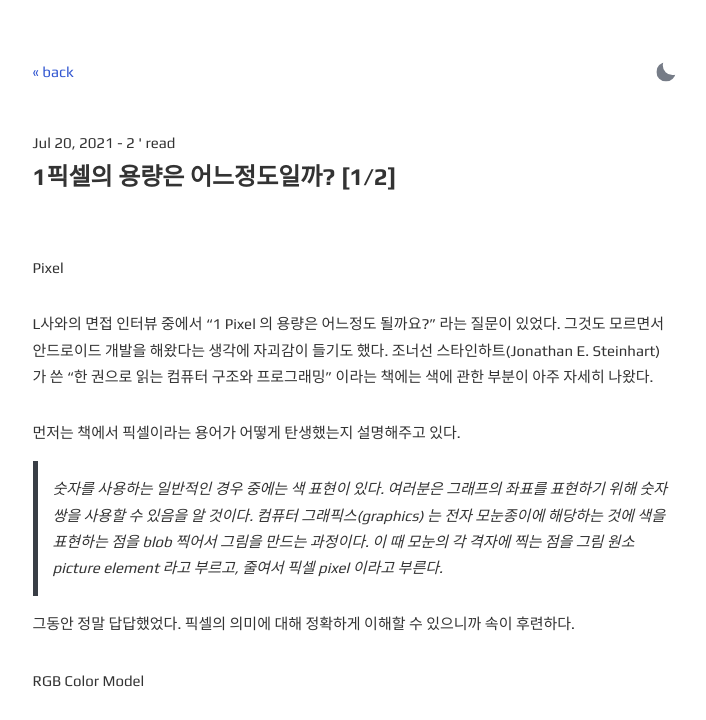
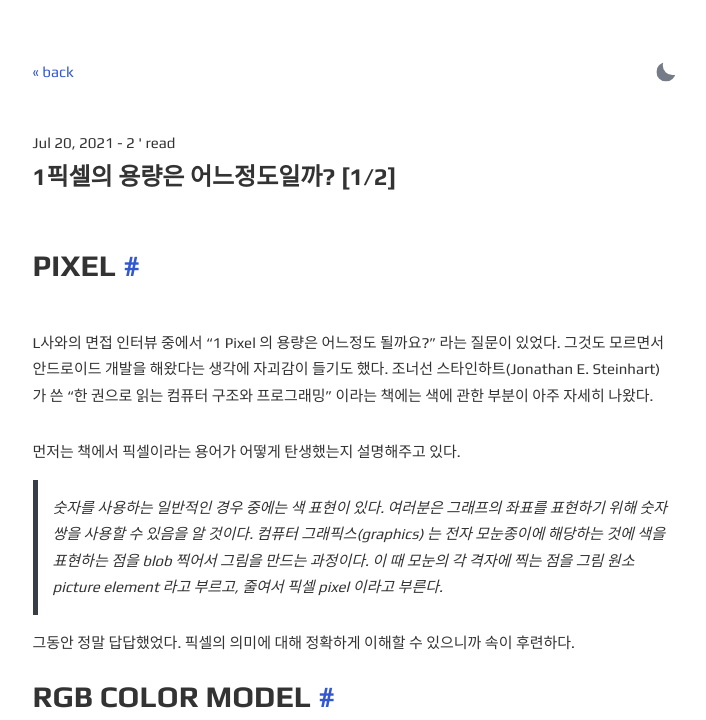
Before and after one commit to emptypott/emptypott.github.io, a Jekyll site: the page built from _posts/2021-07-20-post.md, in a window 1280 px wide and 900 px high, cut to the strip 0-720 px from the top of the window. Shown: the whole strip, without its empty margins (285-991 px from the left). Built offline with Jekyll 4.4.1, drawn with Linux system fonts in a browser that asks for light colours; comment, search, counter and statistics services are not loaded.

Commit message:
Update 2021-07-20-post.md

```diff
--- a/_posts/2021-07-20-post.md
+++ b/_posts/2021-07-20-post.md
@@ -6,7 +6,7 @@ categories: Pixel RGB
 date: 2021-07-20
 ---
 
-Pixel
+# Pixel
 
 L사와의 면접 인터뷰 중에서 "1 Pixel 의 용량은 어느정도 될까요?" 라는 질문이 있었다. 그것도 모르면서 안드로이드 개발을 해왔다는 생각에 자괴감이 들기도 했다. 조너선 스타인하트(Jonathan E. Steinhart) 가 쓴 "한 권으로 읽는 컴퓨터 구조와 프로그래밍" 이라는 책에는 색에 관한 부분이 아주 자세히 나왔다.
 
@@ -16,7 +16,7 @@ L사와의 면접 인터뷰 중에서 "1 Pixel 의 용량은 어느정도 될까
 
 그동안 정말 답답했었다. 픽셀의 의미에 대해 정확하게 이해할 수 있으니까 속이 후련하다.
 
-RGB Color Model
+# RGB Color Model
 
 <img src="https://user-images.githubusercontent.com/30063384/236707575-aba6c715-94e4-4dbd-b8d0-c72b9dc4833c.png" width="400" height="400">
 
```
